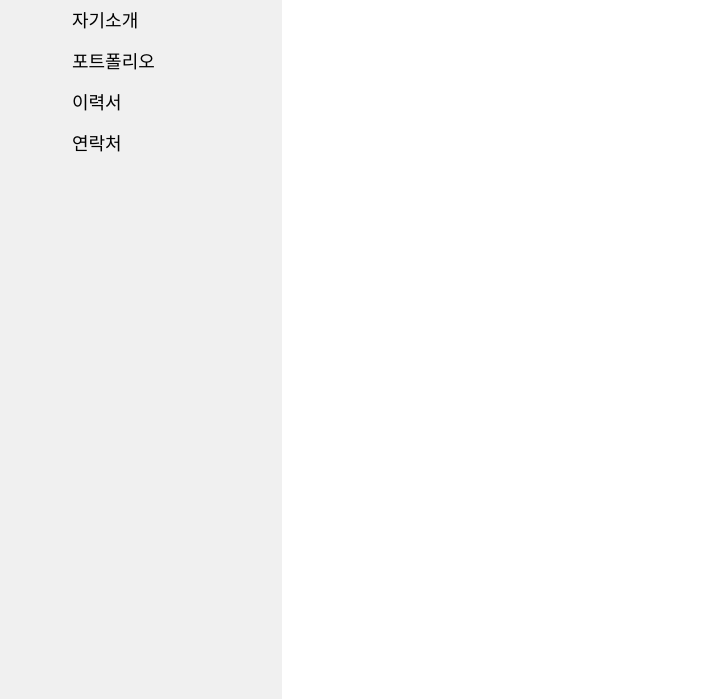
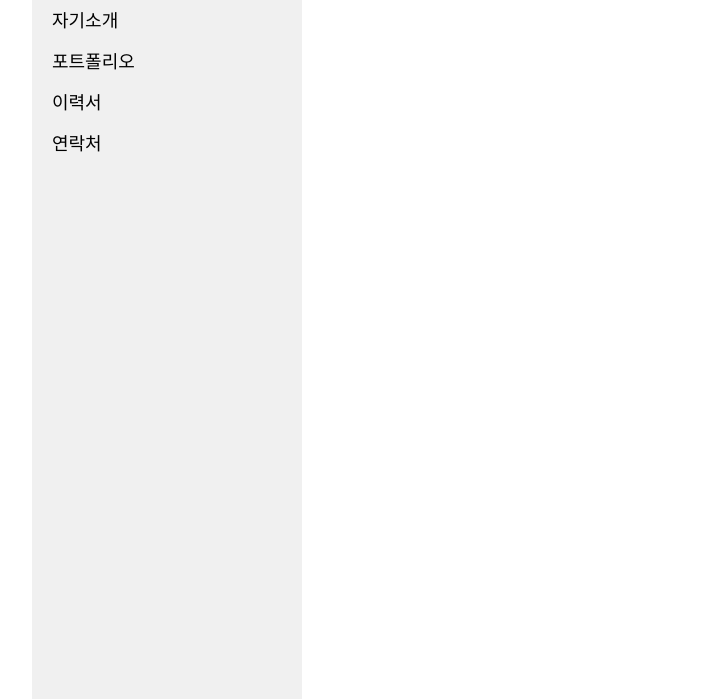
Before and after one commit to yesroh/yesroh.github.io, a plain HTML site: page index.html in a window 1280 px wide. Shown: the part 101-800 px from the top of the page, without its empty margins (18-729 px from the left). Drawn offline with Linux system fonts and the light colour scheme.

Commit message:
Update style.css

```diff
--- a/style.css
+++ b/style.css
@@ -18,15 +18,15 @@ body {
     width: 250px;
     background-color: #f0f0f0; /* 연한 회색 */
     height: 100%; /* 화면 높이에 맞게 설정 */
-    padding-top: 50px;
-    padding-left: 50px;
+    padding-top: 50px; /* 상단 패딩 */
+    padding-left: 20px; /* 내부 항목 왼쪽 패딩 */
     position: fixed; /* 고정 위치로 설정 */
-    left: 0;
+    left: 50px; /* 메뉴 바 왼쪽 위치 50px로 설정 */
 }
 
 #sidebar ul {
     list-style-type: none;
-    padding-left: 20;
+    padding-left: 0; /* padding-left를 없애주기 */
 }
 
 #sidebar li {
@@ -46,7 +46,7 @@ body {
 
 /* 메인 컨텐츠 영역 */
 #main-content {
-    margin-left: 250px; /* 메뉴 영역 너비만큼 여백 추가 */
+    margin-left: 300px; /* 메뉴 영역 너비(250px) + 여백(50px)만큼 여백 추가 */
     padding: 20px;
     flex-grow: 1;
 }
```
